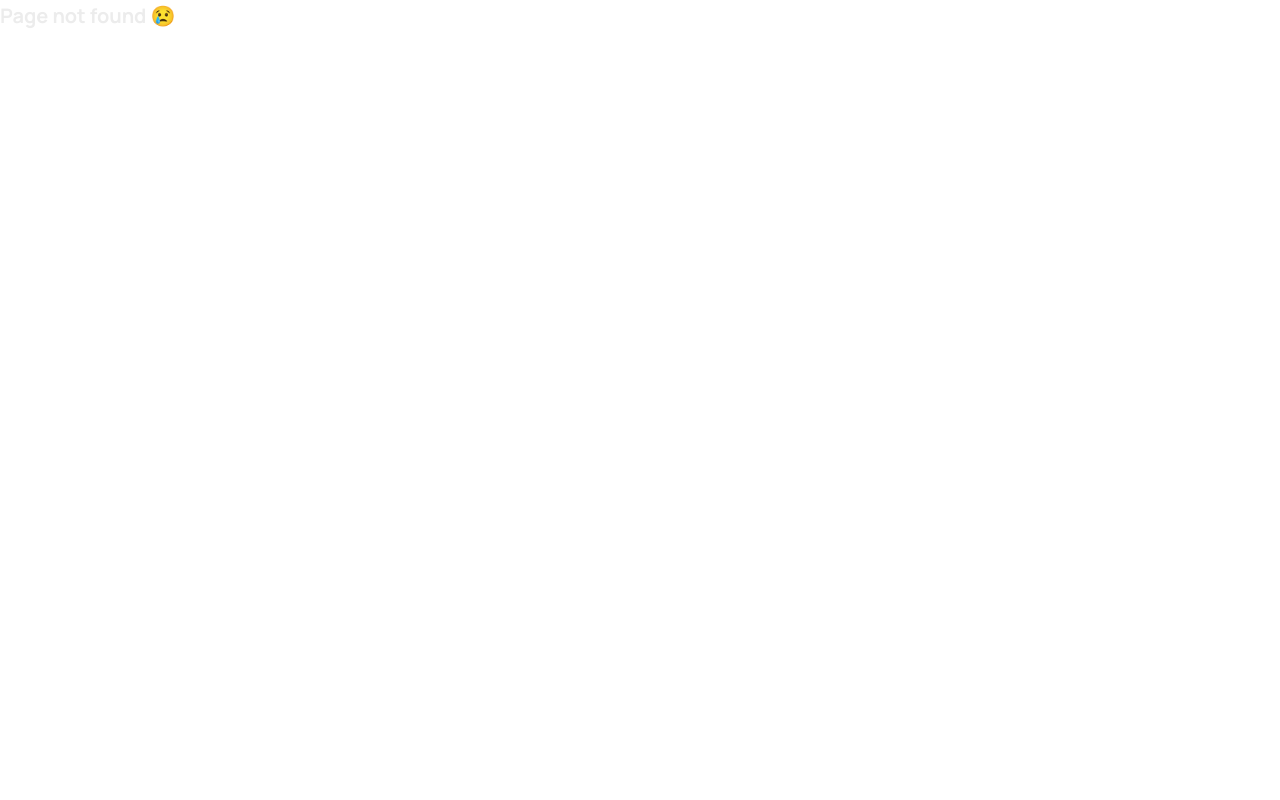
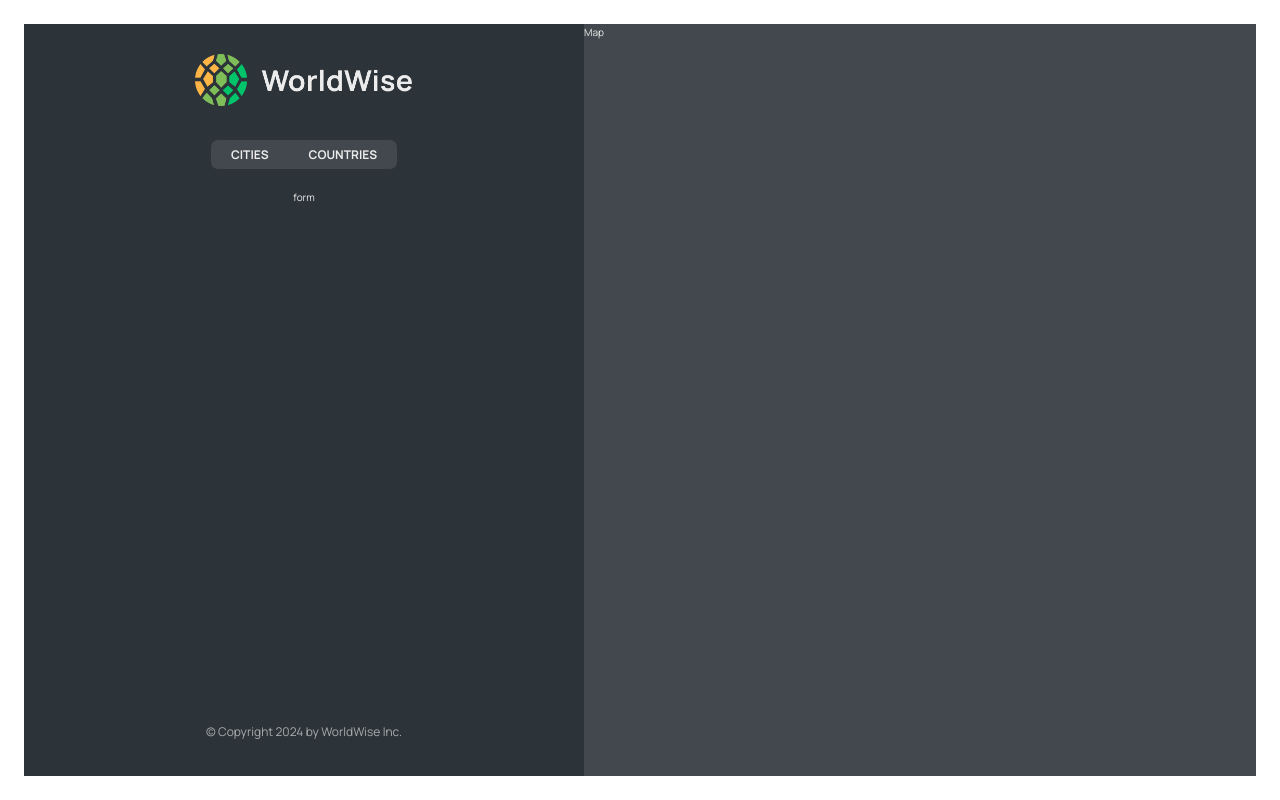
Before and after one commit to RamandeepChamba/worldwise, a React (Vite) app: page /app/form in a window 1280 px wide. Before the commit this address had no page. Built offline with nearby package versions, Linux system fonts and the light colour scheme.

Commit message:
Added nested routes to /app route

```diff
--- a/src/App.jsx
+++ b/src/App.jsx
@@ -10,11 +10,16 @@ function App() {
   return (
     <BrowserRouter>
       <Routes>
-        <Route path="/" element={<Homepage />} />
+        <Route index element={<Homepage />} />
         <Route path="product" element={<Product />} />
         <Route path="pricing" element={<Pricing />} />
         <Route path="login" element={<Login />} />
-        <Route path="app" element={<AppLayout />} />
+        <Route path="app" element={<AppLayout />}>
+          <Route index element={<p>List of cities</p>} />
+          <Route path="cities" element={<p>List of cities</p>} />
+          <Route path="countries" element={<p>List of countries</p>} />
+          <Route path="form" element={<p>form</p>} />
+        </Route>
         <Route path="*" element={<PageNotFound />} />
       </Routes>
     </BrowserRouter>
--- a/src/components/AppNav.jsx
+++ b/src/components/AppNav.jsx
@@ -1,5 +1,19 @@
+import { NavLink } from "react-router-dom";
+import styles from "./AppNav.module.css";
+
 function AppNav() {
-  return <div>App Nav</div>;
+  return (
+    <nav className={styles.nav}>
+      <ul>
+        <li>
+          <NavLink to="cities">Cities</NavLink>
+        </li>
+        <li>
+          <NavLink to="countries">Countries</NavLink>
+        </li>
+      </ul>
+    </nav>
+  );
 }
 
 export default AppNav;
--- a/src/components/Sidebar.jsx
+++ b/src/components/Sidebar.jsx
@@ -2,13 +2,14 @@ import styles from "./Sidebar.module.css";
 import Logo from "./Logo";
 import AppNav from "./AppNav";
 import Footer from "./Footer";
+import { Outlet } from "react-router-dom";
 
 function Sidebar() {
   return (
     <div className={styles.sidebar}>
       <Logo />
       <AppNav />
-      <p>List of cities</p>
+      <Outlet />
       <Footer />
     </div>
   );
```
